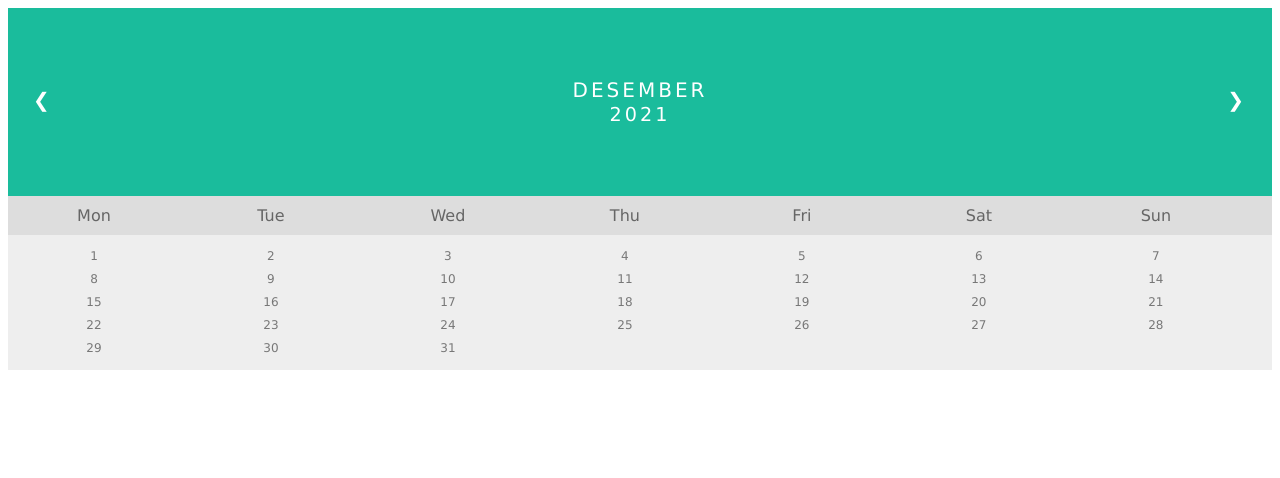
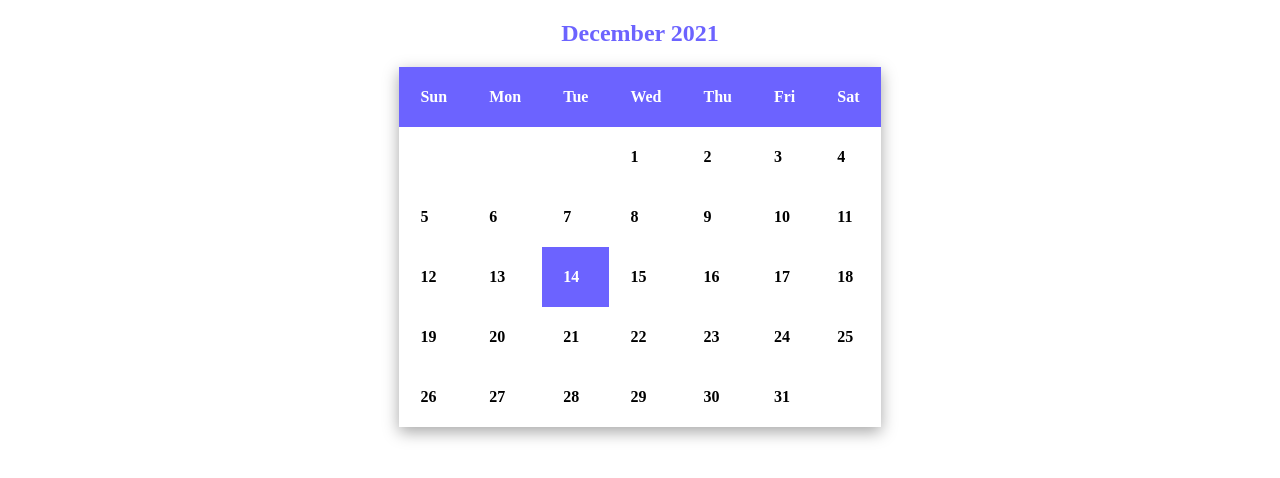
Before and after one commit to farendivaz/farendivaz-web, a plain HTML site: page calendar/calendar.html in a window 1280 px wide. Drawn offline with Linux system fonts and the light colour scheme.

Commit message:
modified calendar

```diff
--- a/calendar/calendar.html
+++ b/calendar/calendar.html
@@ -1,64 +1,110 @@
 <!DOCTYPE html>
-<html lang="en">
+<html>
+
 <head>
-    <meta charset="UTF-8">
-    <meta http-equiv="X-UA-Compatible" content="IE=edge">
-    <meta name="viewport" content="width=device-width, initial-scale=1.0">
-    <title>Calendar</title>
-    <link rel="stylesheet" href="calendar.css">
+	<style>
+		table {
+			border-collapse: collapse;
+			background: white;
+			color: black;
+            box-shadow: rgba(0, 0, 0, 0.35) 0px 5px 15px;
+		}
+
+		th,
+		td {
+			font-weight: bold;
+		}
+        .current {
+            background-color: #6c63ff;
+            color: #fff;
+        }
+        @media all screen and (min-width:392px) and (max-width:812px){
+            table {
+                width:50vw;
+            }
+        }
+	</style>
 </head>
+
 <body>
-    <div class="month">
-        <ul>
-            <li class="prev">&#10094;</li>
-            <li class="next">&#10095;</li>
-            <li>
-                Desember <br>
-                <span style="font-size: 1.2rem;">2021</span>
-            </li>
-        </ul>
-    </div>
-    <ul class="weekdays">
-        <li>Mon</li>
-        <li>Tue</li>
-        <li>Wed</li>
-        <li>Thu</li>
-        <li>Fri</li>
-        <li>Sat</li>
-        <li>Sun</li>
-    </ul>
-    <ul class="days">
-        <li>1</li>
-        <li>2</li>
-        <li>3</li>
-        <li>4</li>
-        <li>5</li>
-        <li>6</li>
-        <li>7</li>
-        <li>8</li>
-        <li>9</li>
-        <li>10</li>
-        <li>11</li>
-        <li>12</li>
-        <li>13</li>
-        <li class="active">14</li>
-        <li>15</li>
-        <li>16</li>
-        <li>17</li>
-        <li>18</li>
-        <li>19</li>
-        <li>20</li>
-        <li>21</li>
-        <li>22</li>
-        <li>23</li>
-        <li>24</li>
-        <li>25</li>
-        <li>26</li>
-        <li>27</li>
-        <li>28</li>
-        <li>29</li>
-        <li>30</li>
-        <li>31</li>
-    </ul>
+	<h2 align="center" style="color: #6c63ff;">
+		December 2021
+	</h2>
+
+	<table bgcolor="lightgrey" align="center"
+		cellspacing="21" cellpadding="21">
+
+		<caption align="top">
+		</caption>
+
+		<thead>
+			<tr>
+				<th style="color: white; background: #6c63ff;">
+					Sun</th>
+				<th style="color: white; background: #6c63ff;">
+					Mon</th>
+				<th style="color: white; background: #6c63ff;">
+					Tue</th>
+				<th style="color: white; background: #6c63ff;">
+					Wed</th>
+				<th style="color: white; background: #6c63ff;">
+					Thu</th>
+				<th style="color: white; background: #6c63ff;">
+					Fri</th>
+				<th style="color: white; background: #6c63ff;">
+					Sat</th>
+			</tr>
+		</thead>
+
+		<tbody>
+			<tr>
+				<td></td>
+				<td></td>
+				<td></td>
+				<td>1</td>
+				<td>2</td>
+				<td>3</td>
+				<td>4</td>
+			</tr>
+			<tr></tr>
+			<tr>
+				<td>5</td>
+				<td>6</td>
+				<td>7</td>
+				<td>8</td>
+				<td>9</td>
+				<td>10</td>
+				<td>11</td>
+			</tr>
+			<tr>
+				<td>12</td>
+				<td>13</td>
+				<td class="current">14</td>
+				<td>15</td>
+				<td>16</td>
+				<td>17</td>
+				<td>18</td>
+			</tr>
+			<tr>
+				<td>19</td>
+				<td>20</td>
+				<td>21</td>
+				<td>22</td>
+				<td>23</td>
+				<td>24</td>
+				<td>25</td>
+			</tr>
+			<tr>
+				<td>26</td>
+				<td>27</td>
+				<td>28</td>
+				<td>29</td>
+				<td>30</td>
+				<td>31</td>
+				<td></td>
+			</tr>
+		</tbody>
+	</table>
 </body>
+
 </html>
```
